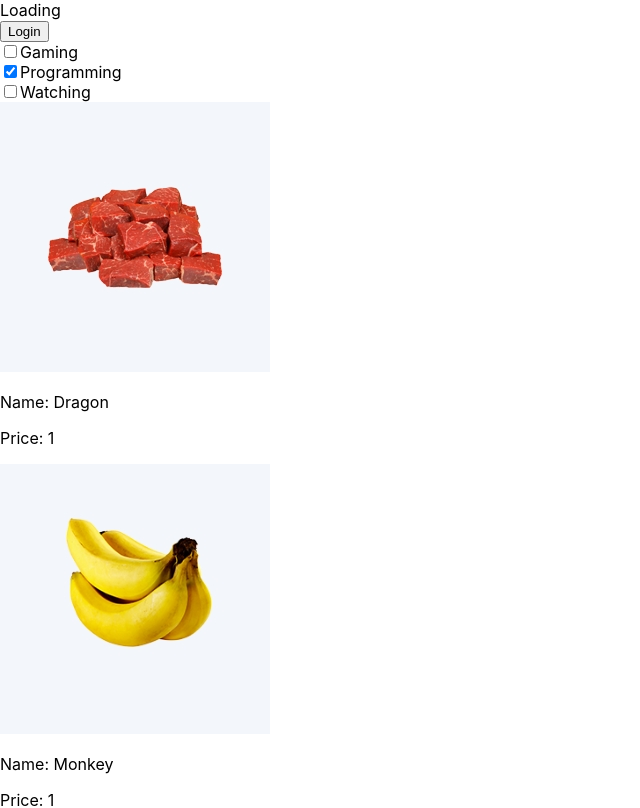
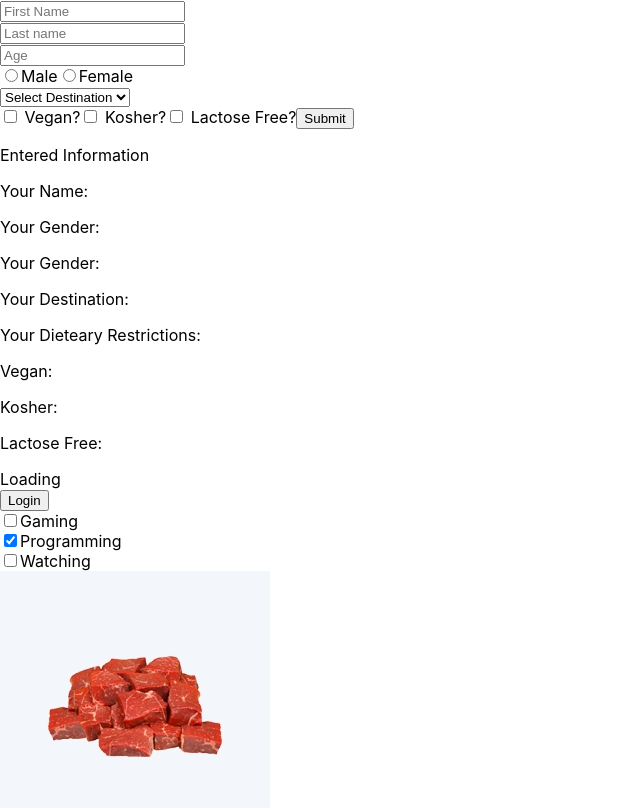
Before and after one commit to JayMarvinQuiambao/all-about-react, a React (Create React App) app: page / in a window 1280 px wide. Shown: the top 808 px of the page, without its empty margins (0-640 px from the left). Built offline with nearby package versions, Linux system fonts and the light colour scheme; no server answers.

Commit message:
Forms Practice

```diff
--- a/src/App.js
+++ b/src/App.js
@@ -1,6 +1,7 @@
 import React, { Component } from 'react';
 import ContactCard from './components/ContactCard';
 import Footer from './components/Footer';
+import Form from './components/Form';
 import Header from './components/Header';
 import Login from './components/Login';
 import MainContent from './components/MainContent';
@@ -43,6 +44,7 @@ class App extends Component {
     const todosComponent = this.state.todos.map(todo => <TodoItem key={todo.id} todo={todo} todoChange={this.todoChange} />);
     return (
       <div>
+        <Form />
         <Planets />
         <Login />
         {todosComponent}
--- /dev/null
+++ b/src/components/Form.js
@@ -0,0 +1,95 @@
+import React, { Component } from 'react'
+
+export class Form extends Component {
+    constructor() {
+        super()
+
+        this.state = {
+            firstName: "",
+            lastName: "",
+            age: "",
+            gender: "",
+            destination: "",
+            dietaryRestrictions: {
+                isVegan: false,
+                isKosher: false,
+                isLactoseFree: false,
+            },
+            isSubmitted: false
+        }
+
+        this.handleChange = this.handleChange.bind(this);
+        this.onFormSubmit = this.onFormSubmit.bind(this);
+    }
+
+    handleChange(event) {
+        const { name, value, type, checked } = event.target;
+        type === 'checkbox' ?
+            this.setState(prevState => {
+                return {
+                    dietaryRestrictions: {
+                        ...prevState.dietaryRestrictions,
+                        [name]: checked
+                    }
+                }
+            })
+            : this.setState({ [name]: value });
+    }
+
+    onFormSubmit(event) {
+        event.preventDefault();
+        this.setState({
+            isSubmitted: true
+        })
+    }
+
+    render() {
+        const isSubmitted = this.state.isSubmitted;
+        return (
+            <div>
+                <form onSubmit={this.onFormSubmit}>
+                    <input type="text" name="firstName" placeholder="First Name" onChange={this.handleChange} /><br />
+                    <input type="text" name="lastName" placeholder="Last name" onChange={this.handleChange} /><br />
+                    <input type="text" name="age" placeholder="Age" onChange={this.handleChange} /><br />
+                    <input type="radio" name="gender"
+                        value="Male" checked={this.state.gender === 'Male'}
+                        onChange={this.handleChange} />Male
+                    <input type="radio" name="gender" value="Female"
+                        checked={this.state.gender === 'Female'}
+                        onChange={this.handleChange} />Female
+                    <br />
+                    <select name="destination" value={this.state.destination} onChange={this.handleChange}>
+                        <option>Select Destination</option>
+                        <option value="America">America</option>
+                        <option value="Canada">Canada</option>
+                        <option value="Netherlands">Netherlands</option>
+                        <option value="Hawaii">Hawaii</option>
+                    </select>
+                    <br />
+                    <input type="checkbox" name="isVegan"
+                        onChange={this.handleChange} checked={this.state.dietaryRestrictions.isVegan} /> Vegan?
+                    <input type="checkbox" name="isKosher"
+                        onChange={this.handleChange} checked={this.state.dietaryRestrictions.isKosher} /> Kosher?
+                    <input type="checkbox" name="isLactoseFree"
+                        onChange={this.handleChange} checked={this.state.dietaryRestrictions.isLactoseFree} /> Lactose Free?
+                    <button>Submit</button>
+                </form>
+                <div>
+                    <p>Entered Information</p>
+                    <p>Your Name: {isSubmitted ? this.state.firstName + ' ' + this.state.lastName : ''}</p>
+                    <p>Your Gender: {isSubmitted ? this.state.age : ''}</p>
+                    <p>Your Gender: {isSubmitted ? this.state.gender : ''}</p>
+                    <p>Your Destination: {isSubmitted ? this.state.destination : ''}</p>
+                    <p>Your Dieteary Restrictions:</p>
+                    <p>Vegan: {isSubmitted ? this.state.dietaryRestrictions.isVegan ? "Yes" : "No" : ""}</p>
+                    <p>Kosher: {isSubmitted ? this.state.dietaryRestrictions.isKosher ? "Yes" : "No" : ""}</p>
+                    <p>Lactose Free: {isSubmitted ? this.state.dietaryRestrictions.isLactoseFree ? "Yes" : "No" : ""}</p>
+
+                </div>
+
+            </div>
+        )
+    }
+}
+
+export default Form
```
